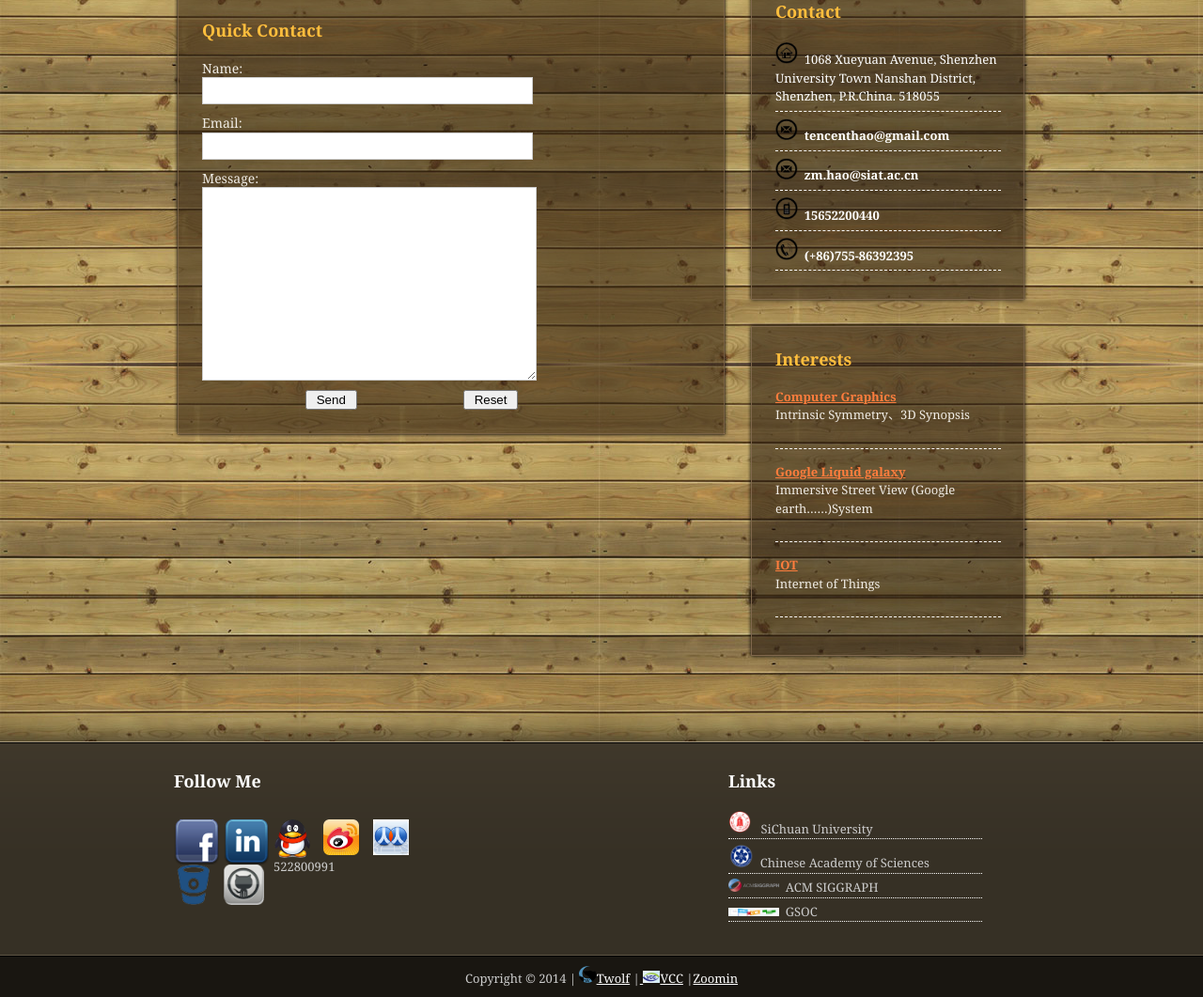
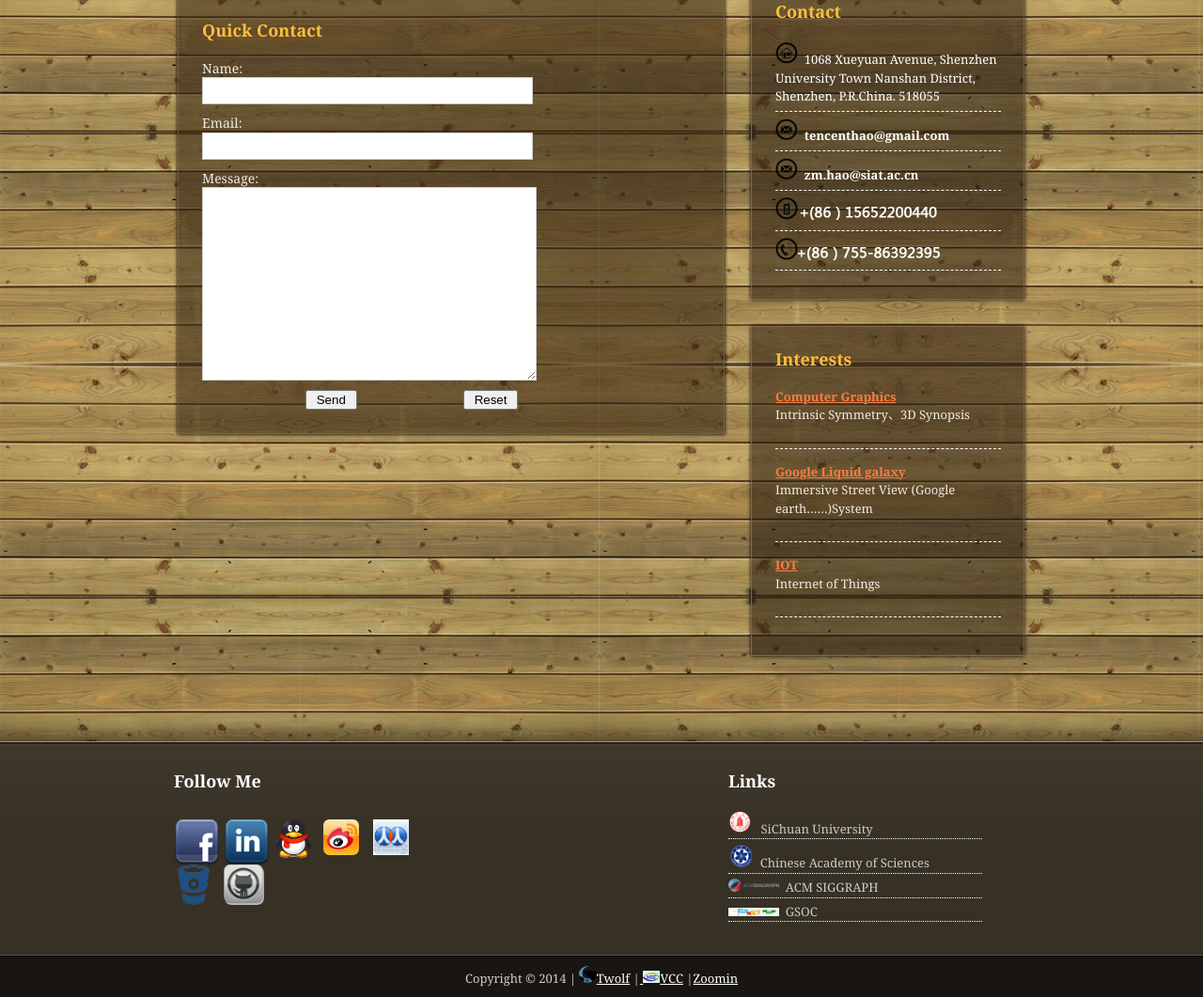
Before and after one commit to zoominhao/zoominhao.github.com, a plain HTML site: page contact.html in a window 1280 px wide. Shown: the part 600-1661 px from the top of the page at 94% size. Drawn offline with Linux system fonts and the light colour scheme.

Commit message:
replace text phone number with images

```diff
--- a/contact.html
+++ b/contact.html
@@ -6,7 +6,7 @@
 <meta name="keywords" content="zoomin homepage" />
 <meta name="description" content="homepage for zoomin, 2014/07/28" />
 <link href="css/templatemo_style.css" rel="stylesheet" type="text/css" />
-
+<link href="css/tip.css" rel="stylesheet" type="text/css" />
 <link href="css/jquery.ennui.contentslider.css" rel="stylesheet" type="text/css" media="screen,projection" />
 
 </head>
@@ -115,8 +115,8 @@
                 <li><a> <img src="images/address.png" alt="address" width="10%" height="10%" />&nbsp 1068 Xueyuan Avenue, Shenzhen University Town Nanshan District, Shenzhen, P.R.China. 518055 </a></li>
                 <li><a> <img src="images/mail.png" alt="mail" width="10%" height="10%" /><strong>&nbsp tencenthao@gmail.com</strong></a></li>
                 <li><a> <img src="images/mail.png" alt="mail" width="10%" height="10%" /><strong>&nbsp zm.hao@siat.ac.cn</strong></a></li>
-                <li><a> <img src="images/mobile.png" alt="mail" width="10%" height="10%" /><strong>&nbsp 15652200440 </strong></a></li>
-                <li><a> <img src="images/phone.png" alt="mail" width="10%" height="10%" /><strong>&nbsp (+86)755-86392395</strong></a></li>
+                <li><a> <img src="images/mobile.png" alt="mail" width="10%" height="10%" /><img src="images/mobile_num.png" alt="(+86)156--" /></a></li>
+                <li><a> <img src="images/phone.png" alt="mail" width="10%" height="10%" /><img src="images/phone_num.png" alt="(+86)755--" /></a></li>
             </ul>
 
         </div>
--- a/news.html
+++ b/news.html
@@ -6,7 +6,7 @@
 <meta name="keywords" content="zoomin homepage" />
 <meta name="description" content="homepage for zoomin, 2014/07/28" />
 <link href="css/templatemo_style.css" rel="stylesheet" type="text/css" />
-
+<link href="css/tip.css" rel="stylesheet" type="text/css" />
 <link href="css/jquery.ennui.contentslider.css" rel="stylesheet" type="text/css" media="screen,projection" />
 
 </head>
@@ -142,8 +142,8 @@
                 <li><a> <img src="images/address.png" alt="address" width="10%" height="10%" />&nbsp 1068 Xueyuan Avenue, Shenzhen University Town Nanshan District, Shenzhen, P.R.China. 518055 </a></li>
                 <li><a> <img src="images/mail.png" alt="mail" width="10%" height="10%" /><strong>&nbsp tencenthao@gmail.com</strong></a></li>
                 <li><a> <img src="images/mail.png" alt="mail" width="10%" height="10%" /><strong>&nbsp zm.hao@siat.ac.cn</strong></a></li>
-                <li><a> <img src="images/mobile.png" alt="mail" width="10%" height="10%" /><strong>&nbsp 15652200440 </strong></a></li>
-                <li><a> <img src="images/phone.png" alt="mail" width="10%" height="10%" /><strong>&nbsp (+86)755-86392395</strong></a></li>
+                <li><a> <img src="images/mobile.png" alt="mail" width="10%" height="10%" /><img src="images/mobile_num.png" alt="(+86)156--" /></a></li>
+                <li><a> <img src="images/phone.png" alt="mail" width="10%" height="10%" /><img src="images/phone_num.png" alt="(+86)755--" /></a></li>
             </ul>
 
         </div>
```
Also changed, not shown: portfolio.html (+3 -3 lines).
